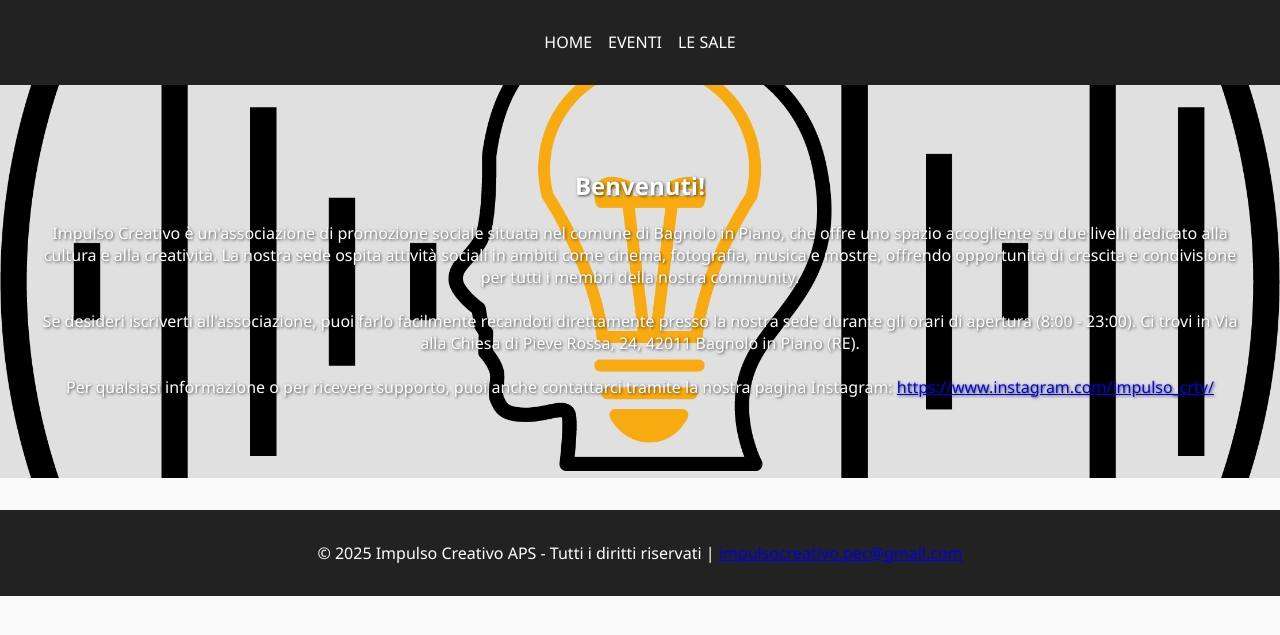
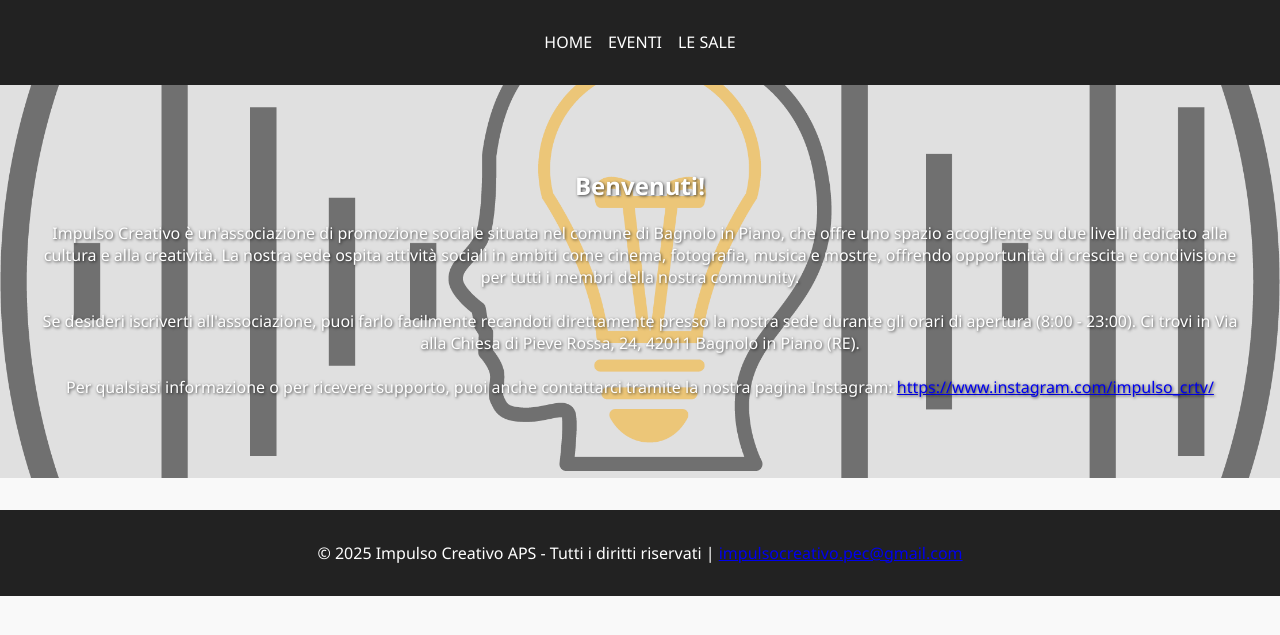
Before and after one commit to Impulso749/impulso-creativo, a plain HTML site: page index.html in a window 1280 px wide. Shown: the part 87-722 px from the top of the page. Drawn offline with Linux system fonts and the light colour scheme.

Commit message:
Update style.css

```diff
--- a/style.css
+++ b/style.css
@@ -96,12 +96,26 @@ footer {
   box-shadow: 0 0 20px rgba(255, 255, 255, 0.4);
 }
 .hero {
+  position: relative;
   padding: 4rem 2rem;
   text-align: center;
-  background-image: url('home_banner.jpg'); /* home_banner.jpg */
+  color: white;
+  overflow: hidden;
+}
+
+.hero::before {
+  content: "";
+  position: absolute;
+  inset: 0;
+  background-image: url('home_banner.jpg');
   background-size: cover;
   background-position: center;
-  background-repeat: no-repeat;
-  color: white;
+  opacity: 0.5; /* <--- QUI decidi quanto opacizzare */
+  z-index: 0;
+}
+
+.hero h2, .hero p {
+  position: relative;
+  z-index: 1;
   text-shadow: 1px 1px 3px rgba(0, 0, 0, 0.7);
 }
```
